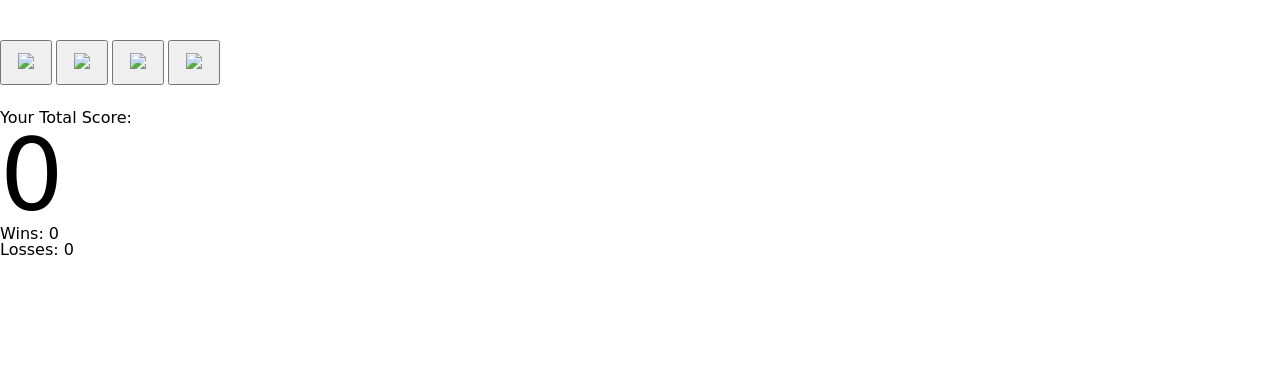
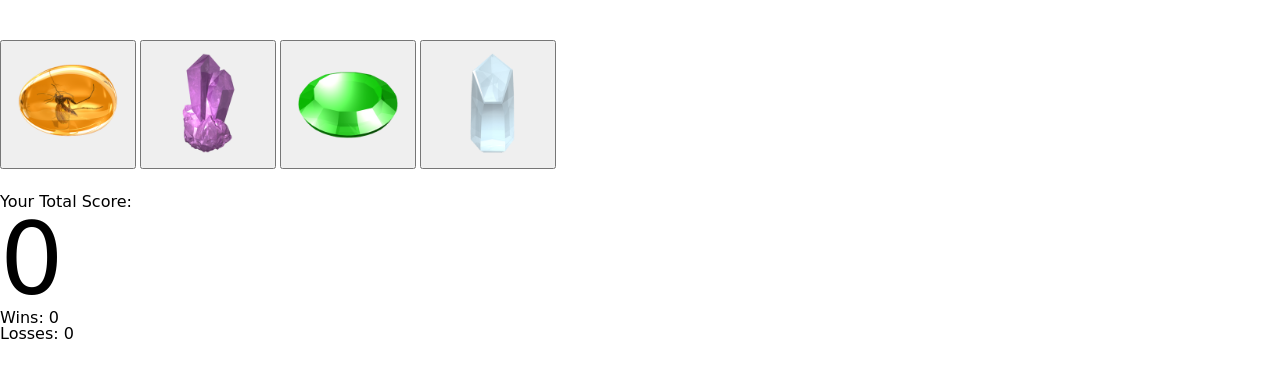
Before and after one commit to MarkBCodes/unit-4-game, a plain HTML site: page index.html in a window 1280 px wide. Shown: the part 206-584 px from the top of the page. Drawn offline with nearby package versions, Linux system fonts and the light colour scheme.

Commit message:
Changed name of buttons

```diff
--- a/index.html
+++ b/index.html
@@ -49,7 +49,7 @@
           <!-- first crystal -->
           <button id="button-1" value="0">
             <img
-              src="assets/images/diamond-3.png"
+              src="assets/images/Amber.png"
               class="img-responsive icons"
               id="icon1"
             />
@@ -58,7 +58,7 @@
           <!-- second crystal -->
           <button id="button-2" value="0">
             <img
-              src="assets/images/diamond-6.png"
+              src="assets/images/Amethyst.png"
               class="img-responsive icons"
               id="icon2"
             />
@@ -67,7 +67,7 @@
           <!-- third crystal -->
           <button id="button-3" value="0">
             <img
-              src="assets/images/diamond-7.png"
+              src="assets/images/Gemstone.png"
               class="img-responsive icons"
               id="icon3"
             />
@@ -76,7 +76,7 @@
           <!-- fourth crystal -->
           <button id="button-4" value="0">
             <img
-              src="assets/images/diamond-8.png"
+              src="assets/images/Quartz crystal.png"
               class="img-responsive icons"
               id="icon4"
             />
```
